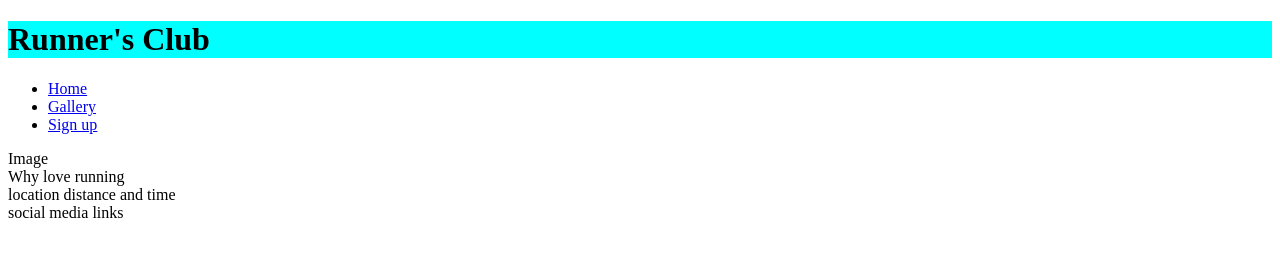
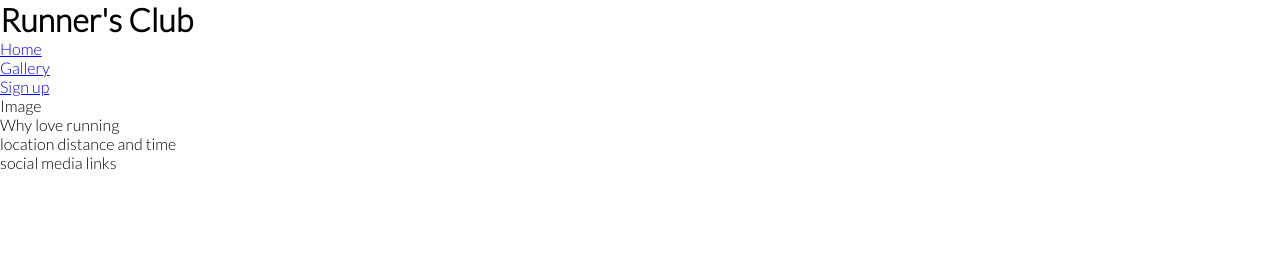
Before and after one commit to neetika13/love-running-challenge, a plain HTML site: page index.html in a window 1280 px wide. Drawn offline with Linux system fonts and the light colour scheme.

Commit message:
ad google fonts and margins, padding and border to zer

```diff
--- a/assets/css/style.css
+++ b/assets/css/style.css
@@ -1,3 +1,11 @@
-h1 {
-    background-color: aqua;
+@import url('https://fonts.googleapis.com/css2?family=Lato:wght@300&family=Oswald&display=swap');
+* {padding:0;
+   margin:0;
+   border: none;
 }
+
+
+body {
+    font-family: Lato, sans-serif;
+    font-weight: 300;
+}
```
